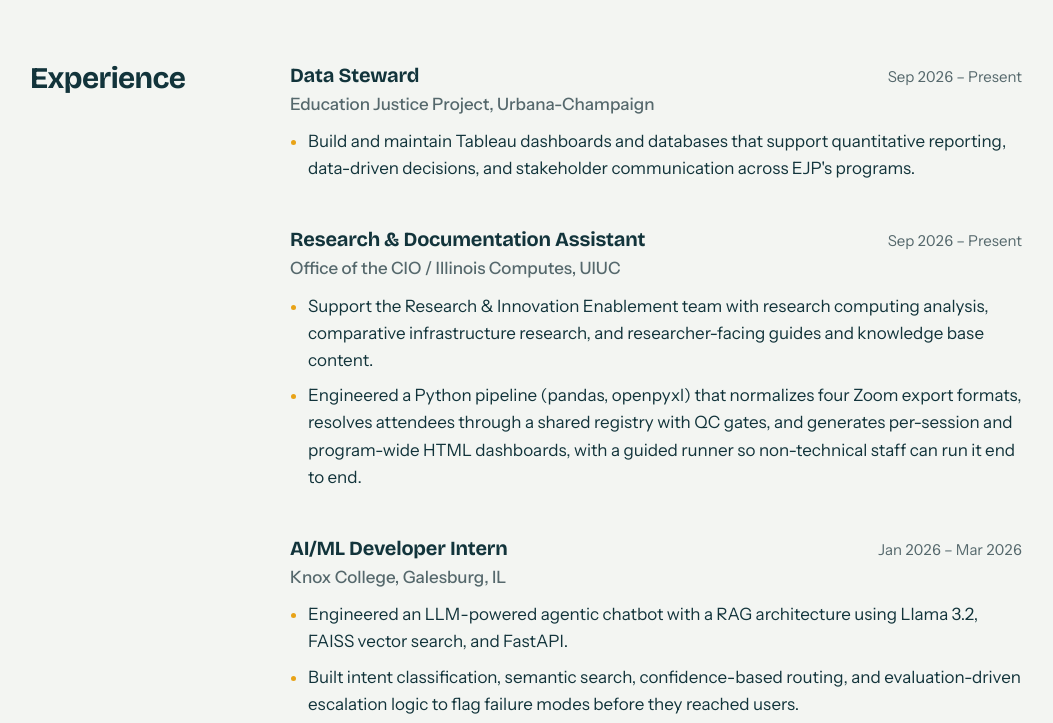
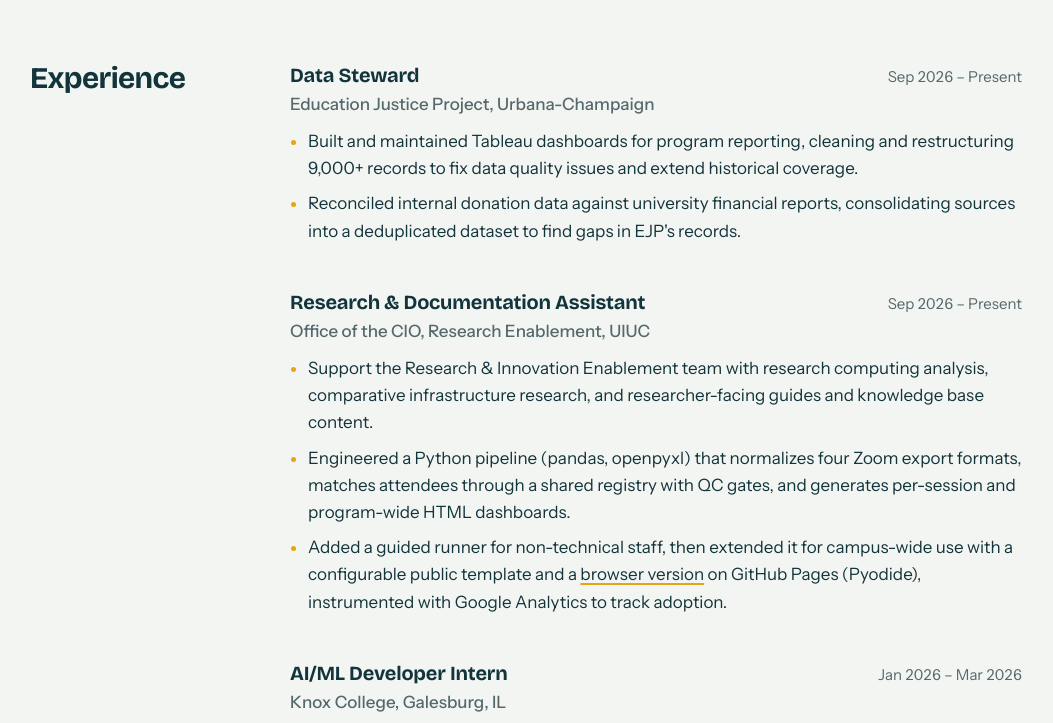
Before and after one commit to eesharizwan/eesharizwan.github.io, a plain HTML site: page index.html in a window 1280 px wide. Shown: the part 900-1623 px from the top of the page, without its empty margins (114-1167 px from the left). Drawn offline with nearby package versions, Linux system fonts and the light colour scheme.

Commit message:
Add files via upload

```diff
--- a/index.html
+++ b/index.html
@@ -228,16 +228,18 @@
           <div class="role-top"><h3>Data Steward</h3><span class="when">Sep 2026 – Present</span></div>
           <div class="org">Education Justice Project, Urbana-Champaign</div>
           <ul class="points">
-            <li>Build and maintain Tableau dashboards and databases that support quantitative reporting, data-driven decisions, and stakeholder communication across EJP's programs.</li>
+            <li>Built and maintained Tableau dashboards for program reporting, cleaning and restructuring 9,000+ records to fix data quality issues and extend historical coverage.</li>
+            <li>Reconciled internal donation data against university financial reports, consolidating sources into a deduplicated dataset to find gaps in EJP's records.</li>
           </ul>
         </article>
 
         <article>
           <div class="role-top"><h3>Research &amp; Documentation Assistant</h3><span class="when">Sep 2026 – Present</span></div>
-          <div class="org">Office of the CIO / Illinois Computes, UIUC</div>
+          <div class="org">Office of the CIO, Research Enablement, UIUC</div>
           <ul class="points">
             <li>Support the Research &amp; Innovation Enablement team with research computing analysis, comparative infrastructure research, and researcher-facing guides and knowledge base content.</li>
-            <li>Engineered a Python pipeline (pandas, openpyxl) that normalizes four Zoom export formats, resolves attendees through a shared registry with QC gates, and generates per-session and program-wide HTML dashboards, with a guided runner so non-technical staff can run it end to end.</li>
+            <li>Engineered a Python pipeline (pandas, openpyxl) that normalizes four Zoom export formats, matches attendees through a shared registry with QC gates, and generates per-session and program-wide HTML dashboards.</li>
+            <li>Added a guided runner for non-technical staff, then extended it for campus-wide use with a configurable public template and a <a href="https://research-enablement.github.io/zoom-attendance-web/" target="_blank" rel="noopener">browser version</a> on GitHub Pages (Pyodide), instrumented with Google Analytics to track adoption.</li>
           </ul>
         </article>
 
@@ -337,7 +339,7 @@
       <div class="skills">
         <div>
           <h3>Languages &amp; tools</h3>
-          <p>Python, SQL, R, Java, JavaScript, React, Git and GitHub, Excel, Google Sheets</p>
+          <p>Python, SQL, R, Java, JavaScript, HTML, React, Git and GitHub, Excel, Google Sheets</p>
         </div>
         <div>
           <h3>ML &amp; data</h3>
@@ -349,7 +351,7 @@
         </div>
         <div>
           <h3>Analytics &amp; BI</h3>
-          <p>Tableau, Power BI, Streamlit, KPI design, stakeholder reporting</p>
+          <p>Tableau, Power BI, Streamlit, Google Analytics, KPI design, stakeholder reporting</p>
         </div>
       </div>
     </div>
```
